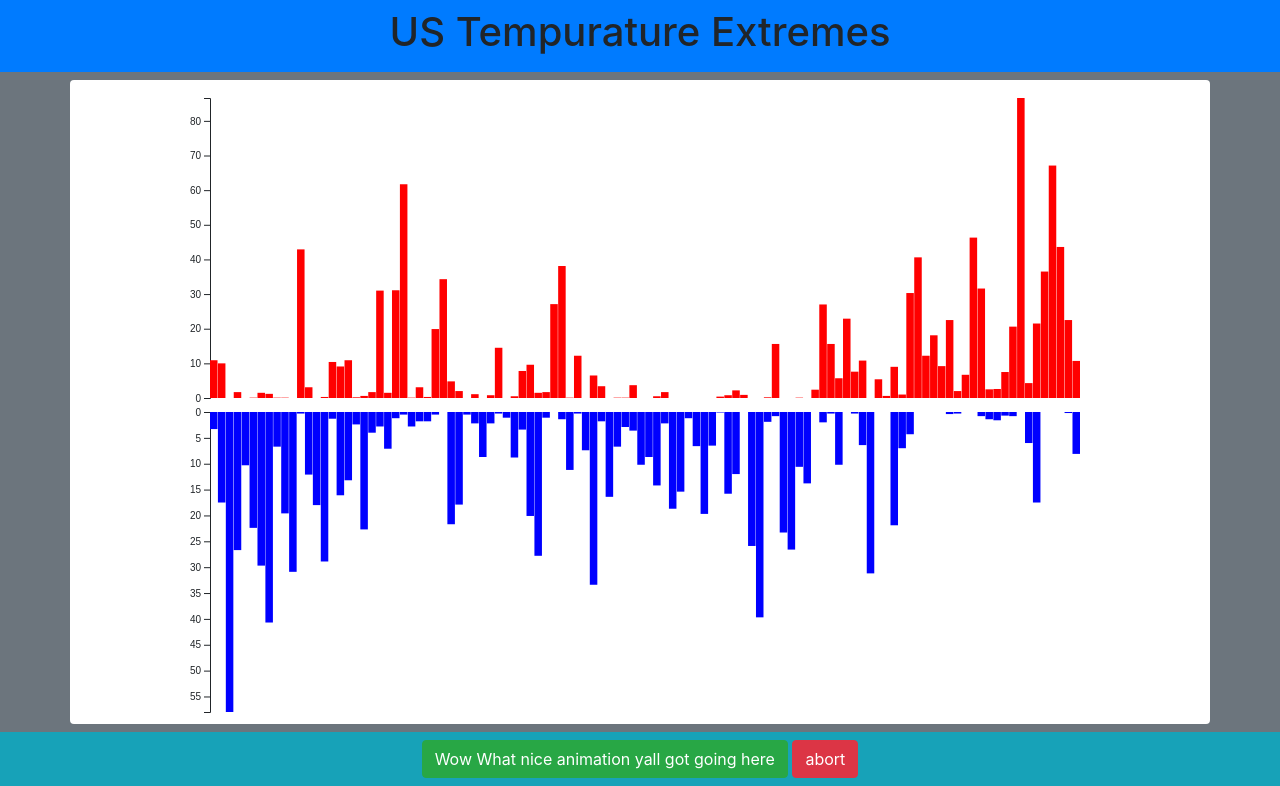
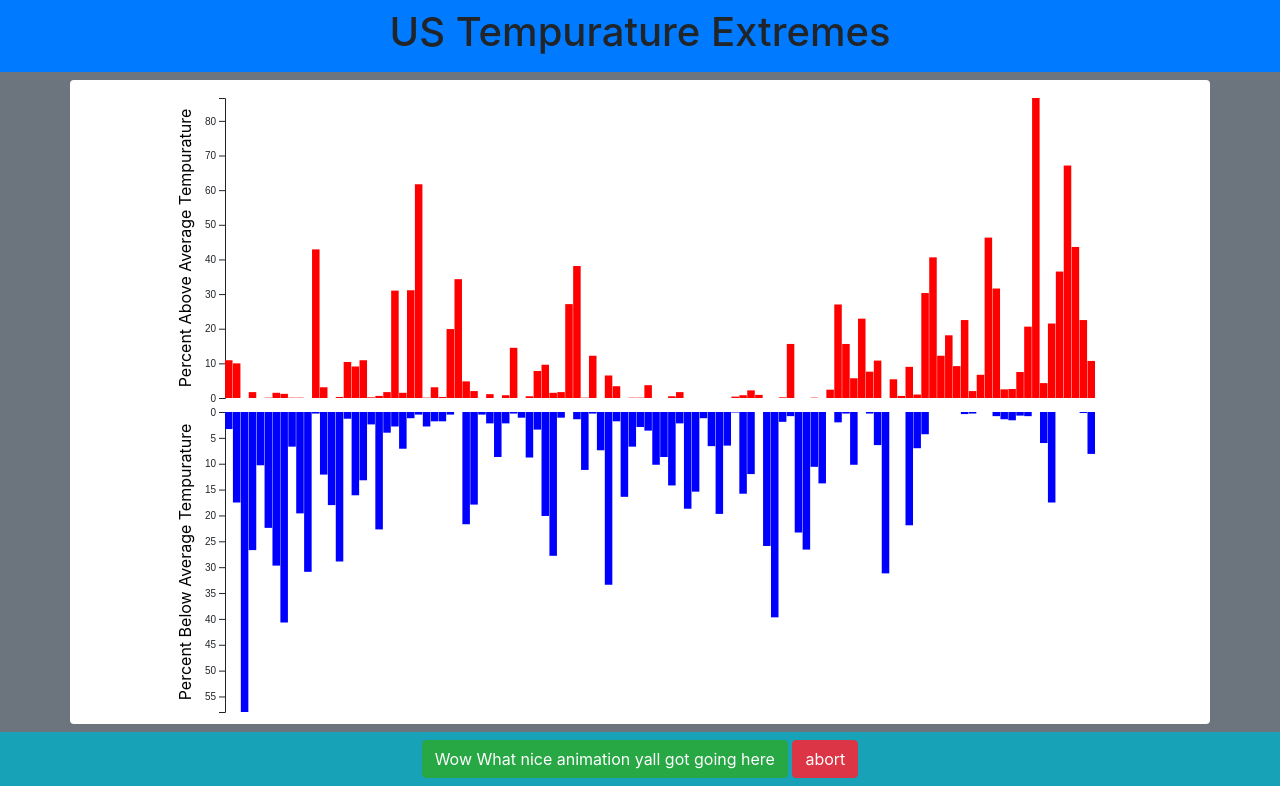
Before and after one commit to aolteanu00/API-Project, a Flask app: page /extremesData in a window 1280 px wide. Shown: the part 58-844 px from the top of the page. Run offline with Flask 2, Linux system fonts and the light colour scheme; some libraries are stand-ins or nearby versions.

Commit message:
added labels

```diff
--- a/static/js/temp.js
+++ b/static/js/temp.js
@@ -1,6 +1,6 @@
 console.log("Thank you Mike Foster and Eric Huntley from http://duspviz.mit.edu/d3-workshop/transitions-animation/ for the line animination stuff");
 
-let margin = {"top":10,"left":20,"right":10,"bottom":4};
+let margin = {"top":10,"left":50,"right":10,"bottom":4};
 let width = 870;
 let height = 300;
 
@@ -22,7 +22,7 @@ let chart = d3.select("#chart").append("svg")
 let chart1 = d3.select("#chart1").append("svg")
     .attr("width", width+margin.left + margin.right)
     .attr("height",height+margin.top + margin.bottom)
-    .append("g").attr("class", "container")
+    .append("g").attr("class", "container1")
     .attr("transform", "translate("+ margin.left +","+ margin.top +")");
 
 var x = d3.scaleBand()
@@ -30,7 +30,7 @@ var x = d3.scaleBand()
     .paddingInner(0.05)
 
 var y = d3.scaleLinear()
-    .range([height, 0]);
+    .range([height, 0])
 
 let x1 = d3.scaleBand()
     .range([0, width])
@@ -70,6 +70,15 @@ let createBarGraph0 = function(data){
     chart.append("g")
 	.attr("class", "yaxis")
 	.call(yAxis)
+
+    chart.append("text")
+      .attr("transform", "rotate(-90)")
+      .attr("y", 0 - margin.left)
+      .attr("x",0 - (height / 2))
+      .attr("dy", "1em")
+      .style("text-anchor", "middle")
+      .text("Percent Above Average Tempurature");
+
     chart.selectAll(".bar")
 	.data(data)
 	.enter()
@@ -109,6 +118,13 @@ let createBarGraph1 = function(data){
 	.attr("class", "yaxis1")
 	.call(yAxis1)
 
+   chart1.append("text")
+      .attr("transform", "rotate(-90)")
+      .attr("y", 0 - margin.left)
+      .attr("x",0 - (height / 2))
+      .attr("dy", "1em")
+      .style("text-anchor", "middle")
+      .text("Percent Below Average Tempurature");
 
     chart1.selectAll(".bar")
 	.data(data)
--- a/templates/homepage.html
+++ b/templates/homepage.html
@@ -8,6 +8,7 @@
     If Peter Piper picked a peck of pickled peppers,<br>
     Where's the peck of pickled peppers Peter Piper picked?</p>
 </div>
+<br>
 <p></p>
 <br>
 <form action = {{url_for("extremes")}}>
```
Also changed, not shown: static/js/globaltemp.js (+15 -2 lines), static/js/historical.js (+17 -3 lines).
